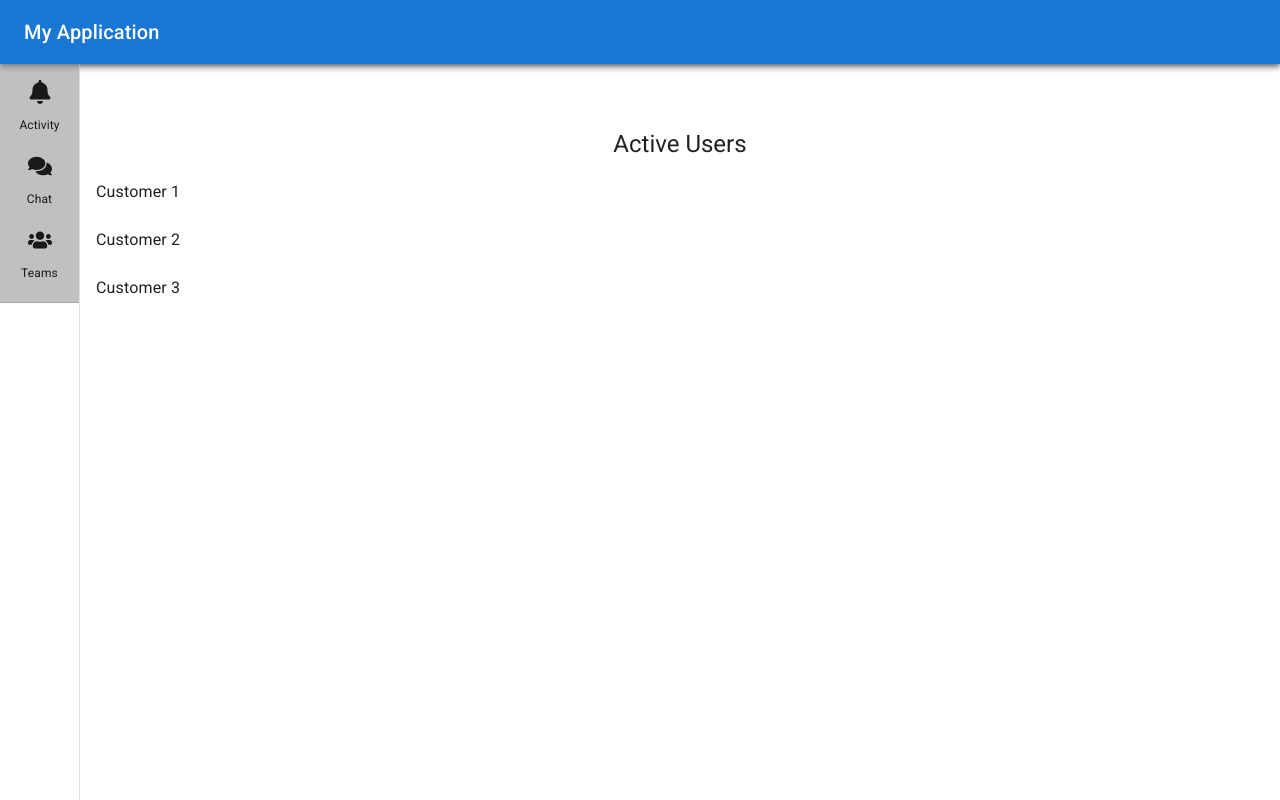
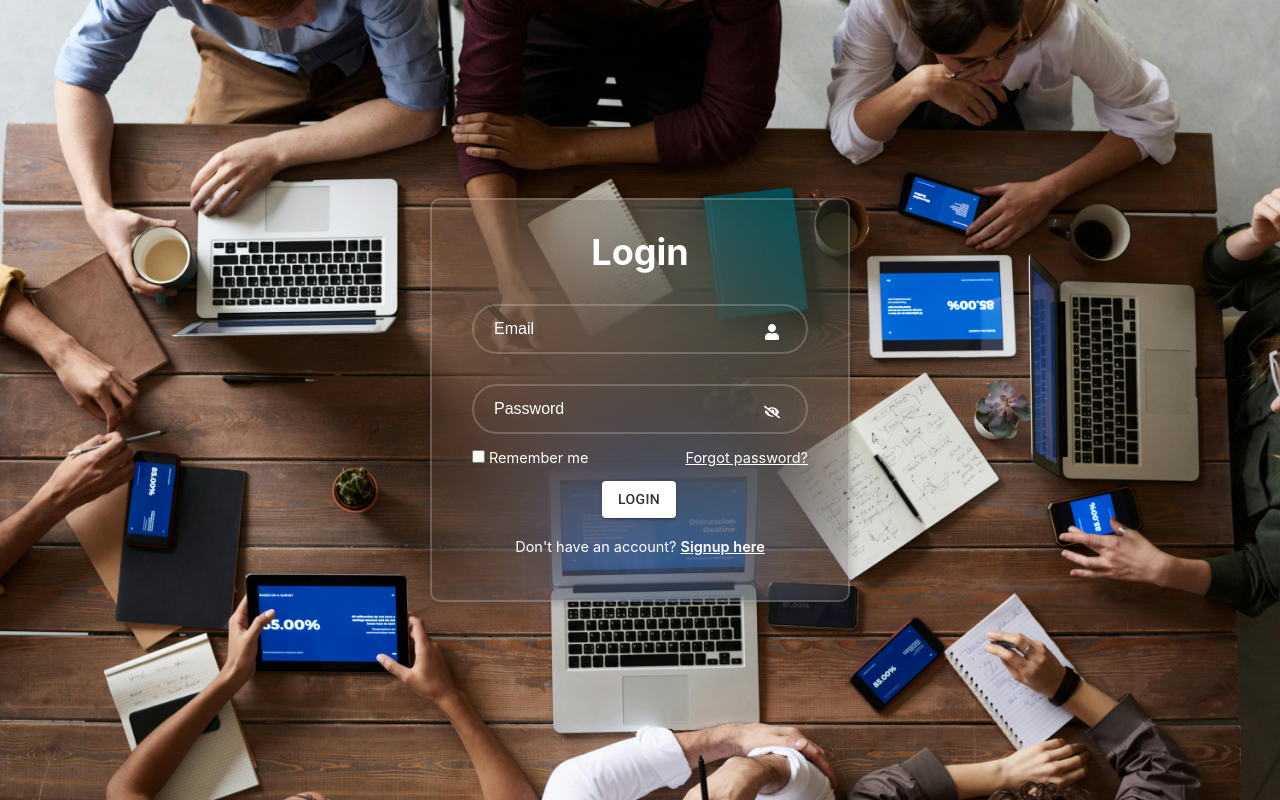
Before and after one commit to Umakanip/Officechat, a React (Create React App) app: page / in a window 1280 px wide. Built offline with nearby package versions, Linux system fonts and the light colour scheme.

Commit message:
Login and chat page merging

```diff
--- a/package.json
+++ b/package.json
@@ -16,6 +16,7 @@
     "react": "^18.3.1",
     "react-dom": "^18.3.1",
     "react-icons": "^5.2.1",
+    "react-router-dom": "^6.25.1",
     "react-scripts": "5.0.1",
     "styled-components": "^6.1.11",
     "web-vitals": "^2.1.4"
--- a/src/App.js
+++ b/src/App.js
@@ -1,13 +1,19 @@
 
 import './App.css';
-import Header from './components/chatpage/header.tsx'
-import Sidemenu from './components/chatpage/sidemenu.tsx'
+// import Header from './components/chatpage/header.tsx'
+ import Chatpage from './components/chatpage/chatpage.tsx'
+import Login from './components/LoginForm/LoginForm.tsx';
+import { BrowserRouter as Router, Route, Routes } from 'react-router-dom';
 function App() {
   return (
-    <div className="App">
-      <Header />
-      <Sidemenu />
-    </div>
+
+    <Router>
+    <Routes>
+      <Route path="/login" element={<Login />} />
+       <Route path="/chatpage" element={<Chatpage />} />
+      <Route path="/" exact element={<Login />} />
+    </Routes>
+  </Router>
   );
 }
 
--- a/src/components/LoginForm/LoginForm.tsx
+++ b/src/components/LoginForm/LoginForm.tsx
@@ -2,6 +2,7 @@ import React, { useState } from "react";
 import Button from '@mui/material/Button';
 import { FaUser, FaEye, FaEyeSlash } from "react-icons/fa";
 import styled, { createGlobalStyle } from "styled-components";
+import { useNavigate } from 'react-router-dom';
 
 const GlobalStyle = createGlobalStyle`
     * {
@@ -24,6 +25,8 @@ const GlobalStyle = createGlobalStyle`
         background-position: center;
     }
 `;
+
+
 
 const Wrapper = styled.div`
     width: 420px;
@@ -114,6 +117,19 @@ const Wrapper = styled.div`
 
 const LoginForm: React.FC = () => {
     const [showPassword, setShowPassword] = useState(false);
+    const [username, setUsername] = useState('uma');
+  const [password, setPassword] = useState('uma');
+    const navigate = useNavigate();
+
+    const handleLogin = () => {
+        // Implement your login logic here (e.g., API call)
+        if (username === 'uma' && password === 'uma') {
+          navigate('/chatpage');
+
+        } else {
+          alert('Invalid credentials');
+        }
+      };
 
     const togglePasswordVisibility = () => {
         setShowPassword(!showPassword);
@@ -147,7 +163,7 @@ const LoginForm: React.FC = () => {
                         <a href="/">Forgot password?</a>
                     </div>
 
-                    <Button variant="contained">Login</Button>
+                    <Button variant="contained" onClick={handleLogin}>Login</Button>
 
                     <div className="register-link">
                         <p>Don't have an account? <a href="/">Signup here</a></p>
--- /dev/null
+++ b/src/components/chatpage/chatpage.tsx
@@ -0,0 +1,13 @@
+import * as React from 'react';
+import Header from '../chatpage/header.tsx'
+import Sidemenu from '../chatpage/sidemenu.tsx'
+const Chatpage: React.FC = () => {
+return(<>
+
+<div>
+    <Header />
+    <Sidemenu/>
+
+        </div></>);
+}
+export default Chatpage;
```
Also changed, not shown: src/components/chatpage/sidemenu.tsx (+0 -66 lines), 2 other files (tests, documents, lock files or other folders).
